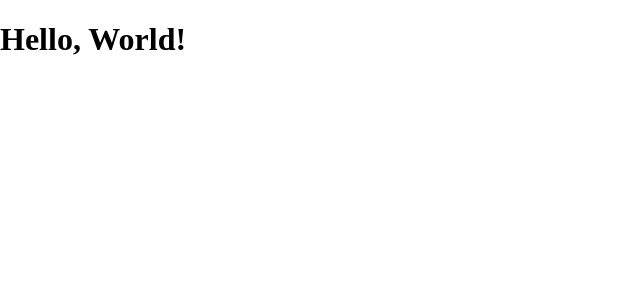
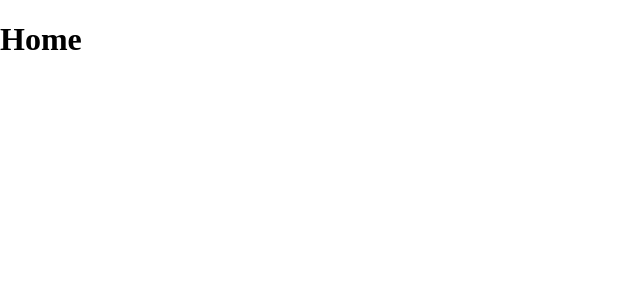
Before and after one commit to HarmonyMorse/AssistedAttire, a React (Vite) app: page / in a window 1280 px wide. Shown: the top 300 px of the page, without its empty margins (0-640 px from the left). Built offline with nearby package versions, Linux system fonts and the light colour scheme.

Commit message:
Add routing to App

```diff
--- a/src/App.jsx
+++ b/src/App.jsx
@@ -1,10 +1,19 @@
 import './App.css'
+import { Routes, Route } from 'react-router-dom'
+import Home from './components/Home'
 
 const App = () => {
 
   return (
-    <div>
-      <h1>Hello, World!</h1>
+    <div className="App">
+      <header>
+        {/* Import Nav here */}
+      </header>
+      <main>
+        <Routes>
+          <Route path="/" element={<Home />} />
+        </Routes>
+      </main>
     </div>
   )
 }
```
